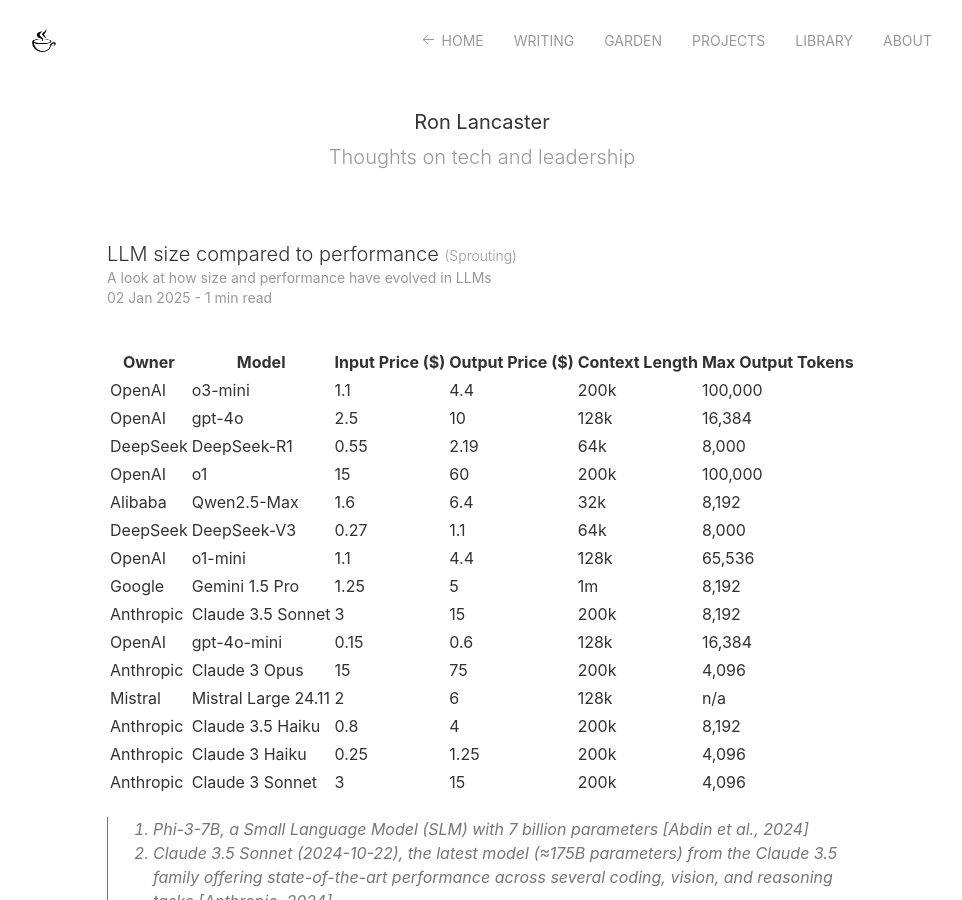
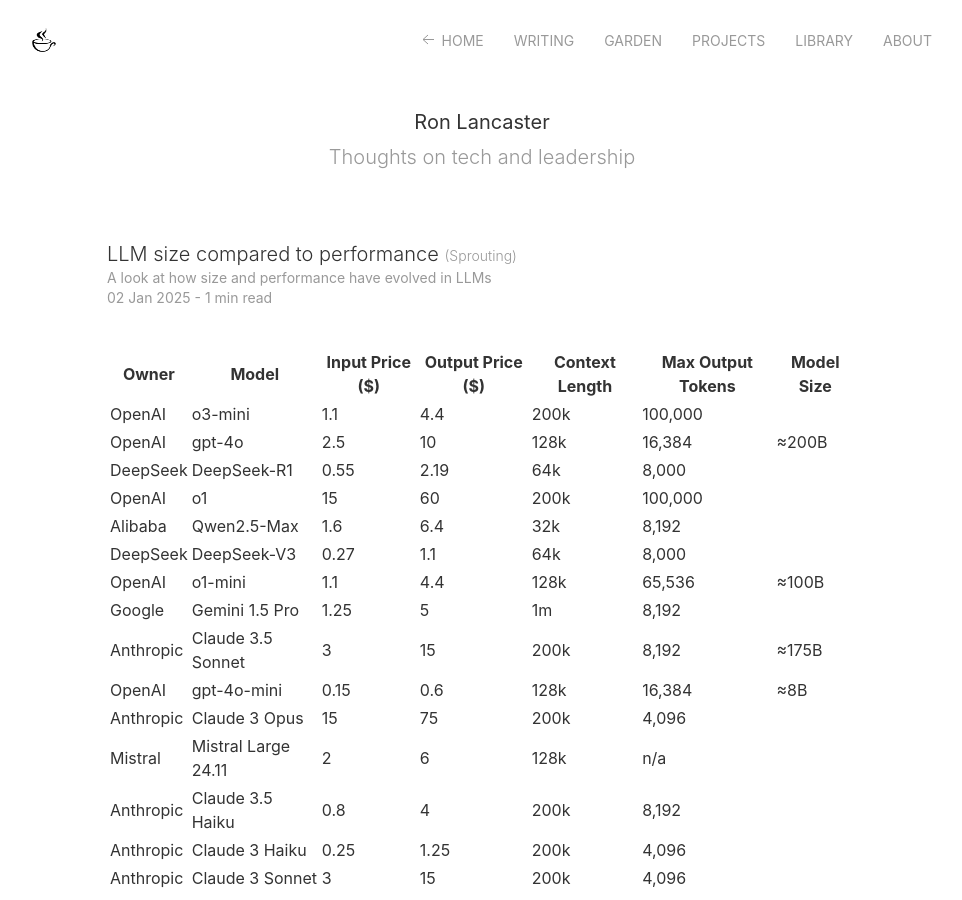
Before and after one commit to nyvyn/nyvyn.github.io, a Jekyll site: the page built from _notes/llm-size-vs-performance.markdown, in a window 1280 px wide and 900 px high. Shown: the whole window, without its empty margins (158-1120 px from the left). Built offline with Jekyll 4.4.1, drawn with Linux system fonts in a browser that asks for light colours; nearby versions of some CDN libraries.

Commit message:
feat: Add model size column with references in performance table

```diff
--- a/_notes/llm-size-vs-performance.markdown
+++ b/_notes/llm-size-vs-performance.markdown
@@ -30,23 +30,23 @@
 ---
 
 
-| Owner     | Model              | Input Price ($) | Output Price ($) | Context Length | Max Output Tokens |
-|-----------|--------------------|-----------------|------------------|----------------|-------------------|
-| OpenAI    | o3-mini            | 1.1             | 4.4              | 200k           | 100,000           |
-| OpenAI    | gpt-4o             | 2.5             | 10               | 128k           | 16,384            |
-| DeepSeek  | DeepSeek-R1        | 0.55            | 2.19             | 64k            | 8,000             |
-| OpenAI    | o1                 | 15              | 60               | 200k           | 100,000           |
-| Alibaba   | Qwen2.5-Max        | 1.6             | 6.4              | 32k            | 8,192             |
-| DeepSeek  | DeepSeek-V3        | 0.27            | 1.1              | 64k            | 8,000             |
-| OpenAI    | o1-mini            | 1.1             | 4.4              | 128k           | 65,536            |
-| Google    | Gemini 1.5 Pro     | 1.25            | 5                | 1m             | 8,192             |
-| Anthropic | Claude 3.5 Sonnet  | 3               | 15               | 200k           | 8,192             |
-| OpenAI    | gpt-4o-mini        | 0.15            | 0.6              | 128k           | 16,384            |
-| Anthropic | Claude 3 Opus      | 15              | 75               | 200k           | 4,096             |
-| Mistral   | Mistral Large 24.11| 2               | 6                | 128k           | n/a               |
-| Anthropic | Claude 3.5 Haiku   | 0.8             | 4                | 200k           | 8,192             |
-| Anthropic | Claude 3 Haiku     | 0.25            | 1.25             | 200k           | 4,096             |
-| Anthropic | Claude 3 Sonnet    | 3               | 15               | 200k           | 4,096             |
+| Owner     | Model              | Input Price ($) | Output Price ($) | Context Length | Max Output Tokens | Model Size |
+|-----------|--------------------|-----------------|------------------|----------------|-------------------|------------|
+| OpenAI    | o3-mini            | 1.1             | 4.4              | 200k           | 100,000           |            |
+| OpenAI    | gpt-4o             | 2.5             | 10               | 128k           | 16,384            | ≈200B      |
+| DeepSeek  | DeepSeek-R1        | 0.55            | 2.19             | 64k            | 8,000             |            |
+| OpenAI    | o1                 | 15              | 60               | 200k           | 100,000           |            |
+| Alibaba   | Qwen2.5-Max        | 1.6             | 6.4              | 32k            | 8,192             |            |
+| DeepSeek  | DeepSeek-V3        | 0.27            | 1.1              | 64k            | 8,000             |            |
+| OpenAI    | o1-mini            | 1.1             | 4.4              | 128k           | 65,536            | ≈100B      |
+| Google    | Gemini 1.5 Pro     | 1.25            | 5                | 1m             | 8,192             |            |
+| Anthropic | Claude 3.5 Sonnet  | 3               | 15               | 200k           | 8,192             | ≈175B      |
+| OpenAI    | gpt-4o-mini        | 0.15            | 0.6              | 128k           | 16,384            | ≈8B        |
+| Anthropic | Claude 3 Opus      | 15              | 75               | 200k           | 4,096             |            |
+| Mistral   | Mistral Large 24.11| 2               | 6                | 128k           | n/a               |            |
+| Anthropic | Claude 3.5 Haiku   | 0.8             | 4                | 200k           | 8,192             |            |
+| Anthropic | Claude 3 Haiku     | 0.25            | 1.25             | 200k           | 4,096             |            |
+| Anthropic | Claude 3 Sonnet    | 3               | 15               | 200k           | 4,096             |            |
 
 > 1. Phi-3-7B, a Small Language Model (SLM) with 7 billion parameters [Abdin et al., 2024]
 > 2. Claude 3.5 Sonnet (2024-10-22), the latest model (≈175B parameters) from the Claude 3.5 family offering
```
